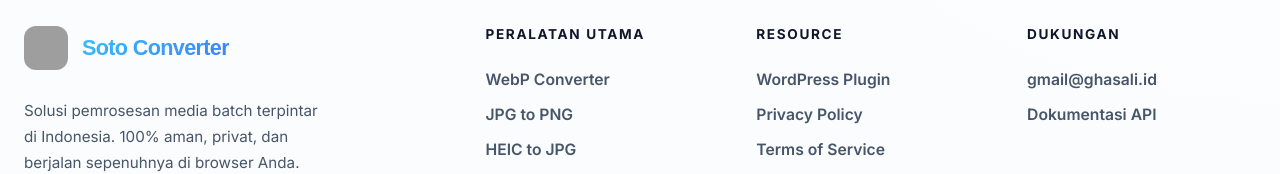
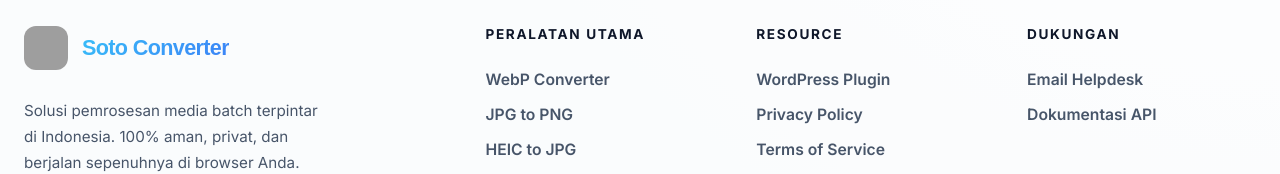
Before and after one commit to Ghasalime/soto-converter, a React (Vite) app: page / in a window 1280 px wide. Shown: the part 1360-1534 px from the top of the page. Built offline with nearby package versions, Linux system fonts and the light colour scheme; grey boxes are pictures that could not be loaded.

Commit message:
initial Commit

```diff
--- a/src/components/Layout/Footer.tsx
+++ b/src/components/Layout/Footer.tsx
@@ -55,7 +55,7 @@
         <div className="footer-col">
           <h4>Dukungan</h4>
           <div className="footer-links-premium">
-            <a href="mailto:gmail@ghasali.id">gmail@ghasali.id</a>
+            <a href="mailto:gmail@ghasali.id">Email Helpdesk</a>
             <Link to="/api-docs">Dokumentasi API</Link>
           </div>
         </div>
```
Also changed, not shown: 1 other file (tests, documents, lock files or other folders).
